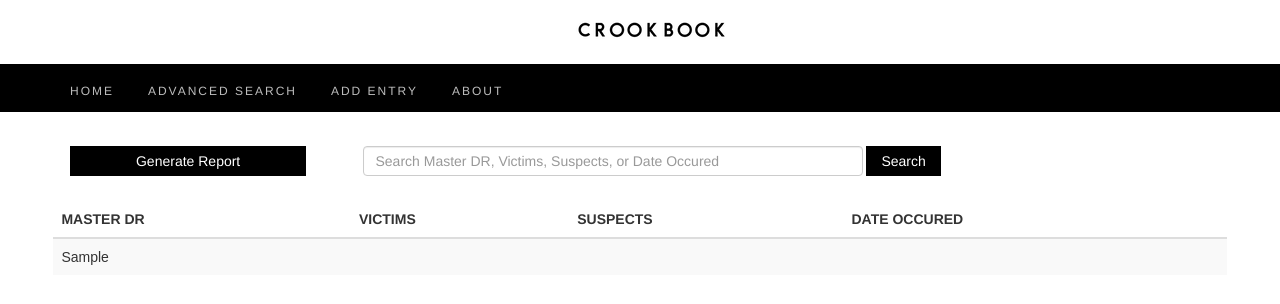
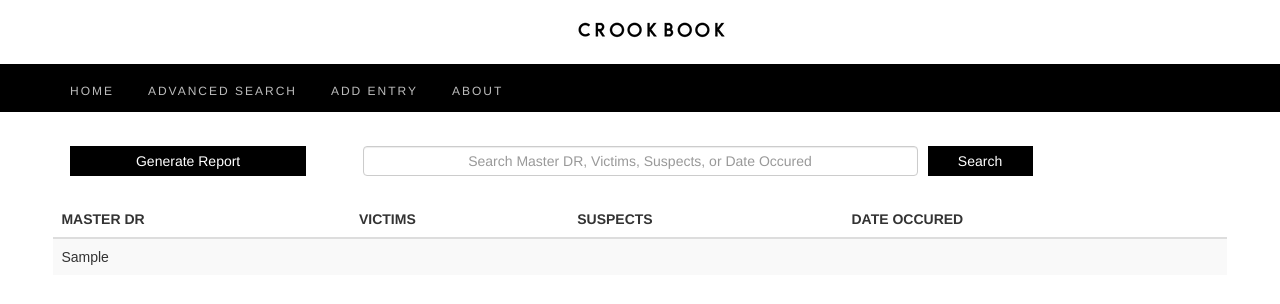
Before and after one commit to evanhessler/CrookBook, a Django app: page / in a window 1280 px wide. Shown: the top 304 px of the page. Run offline with Django 3.2, Linux system fonts and the light colour scheme; tables that the repository leaves empty hold one stand-in row (values such as "Sample post"); some libraries are stand-ins or nearby versions.

Commit message:
Search bar on homepage collapses better

```diff
--- a/cases/static/styles/styles.css
+++ b/cases/static/styles/styles.css
@@ -57,7 +57,6 @@ h4 {
 textarea {
   resize: none;
 }
-
 #info-buttons div {
   cursor: default;
 }
@@ -128,6 +127,11 @@ textarea {
   margin-left: 45vw;
   position: absolute;
 }
+#search-button {
+  width: 40%;
+  text-align: center;
+  margin-left: -20px;
+}
 .page-content {
   padding-top: 17vh;
 }
@@ -146,9 +150,6 @@ textarea {
 .active > a {
   color: white;
 }
-.basic-search-input {
-  width: 500px !important;
-}
 .navlinks {
   margin-top: 4px;
 }
@@ -160,8 +161,10 @@ textarea {
 .inline-block {
   display: inline-block !important;
 }
-.basic-search {
+.basic-search-input {
+  margin-top: 10px;
   text-align: center;
+  width: 100% !important;
 }
 .button {
   background: black;
--- a/cases/templates/homepage.html
+++ b/cases/templates/homepage.html
@@ -3,14 +3,16 @@
   <div class="page-content">
     <div class="container">
       <div class="row alignment">
-        <div class="col-xs-3">
-          <div class="button inline-block" id="generate-report-button">Generate Report</div>
+        <div class="col-sm-12 col-md-3">
+          <div class="button" id="generate-report-button">Generate Report</div>
         </div>
-        <div class="col-xs-9">
+        <div class="col-xs-6 col-md-6">
           <div id="search-bar">
             <input type="text" class="basic-search-input form-control inline-block" placeholder="Search Master DR, Victims, Suspects, or Date Occured">
-            <div class="button inline-block">Search</div>
           </div>
+        </div>
+        <div class="col-xs-6 col-md-3">
+          <div class="button" id="search-button">Search</div>
         </div>
       </div>
     </div>
--- a/cases/templates/snippets/nav.html
+++ b/cases/templates/snippets/nav.html
@@ -13,7 +13,7 @@
 <body>
   <div id="nav-bar">
     <div id="white-section">
-      <a id="crookbook-logo" href="/"><img src="{% static "images/crookbook_black_again.png" %}"></a>
+      <a id="crookbook-logo" href="/"><img src="{% static "images/crookbook_black.png" %}"></a>
     </div>
     <div id="black-section">
       <div class="container">
@@ -24,13 +24,6 @@
             <a class="anchor-pts" href="/add" id="add-entry-nav">Add Entry</a>
             <a class="anchor-pts" href="/" id="about-entry-nav">About</a>
           </div>
-          <!--
-          <div class="col-xs-8 alignment navlinks" id="nav-links">
-            <a class="anchor-pts" href="/advancedSearch" id="adv-search-nav">Advanced Search</a>
-            <a class="anchor-pts" href="/add" id="add-entry-nav">Add Entry</a>
-            <a class="anchor-pts" href="/" id="add-entry-nav">About</a>
-          </div>
-        -->
         </div>
       </div>
 
@@ -40,7 +33,6 @@
 
   {% endblock %}
   <!-- jQuery -->
-  <!--<script src="https://cdnjs.cloudflare.com/ajax/libs/jquery/3.2.1/jquery.min.js"></script>-->
   <script src="{% static "javascript/jquery-3.2.1.min.js" %}"></script>
   <script src="https://cdnjs.cloudflare.com/ajax/libs/jspdf/1.3.5/jspdf.debug.js"></script>
   <script src="{% static "javascript/styles.js" %}"></script>
```
Also changed, not shown: cases/static/images/crookbook_black.png (renamed from cases/static/images/crookbook_black_again.png).
